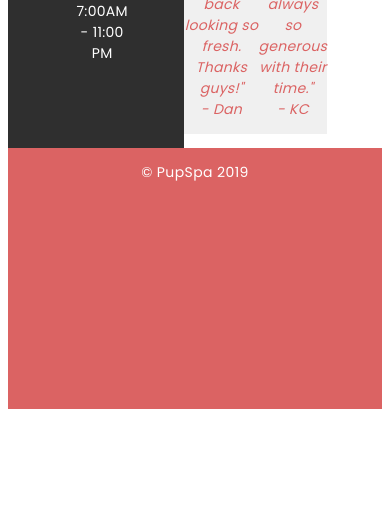
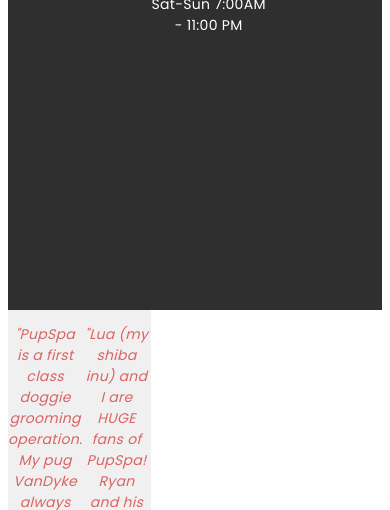
Before and after one commit to Jitgitbit/PupSpa, a plain HTML site: page index.html in a window 390 px wide. Shown: the part 840-1350 px from the top of the page. Before the commit the page ends 1323 px from the top, so only its background shows below. Drawn offline with Linux system fonts and the light colour scheme.

Commit message:
grid-column spans added

```diff
--- a/style.css
+++ b/style.css
@@ -168,15 +168,15 @@ body {
     }
 
     .address {
-
+      grid-column: 1 / span 2;
     }
 
     .hours {
-
+      grid-column: 3 / span 2;
     }
 
     .call-us {
-
+      grid-column: 5 / span 2;
     }
 
     .marker {
```
